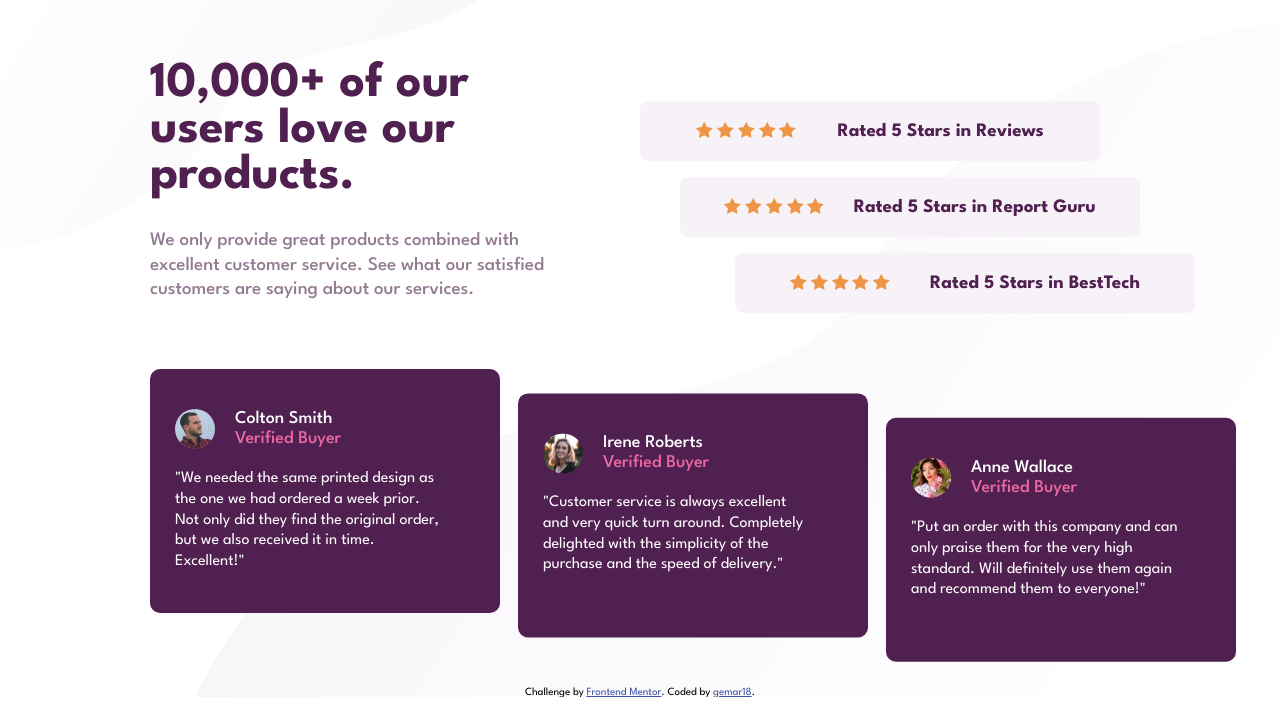
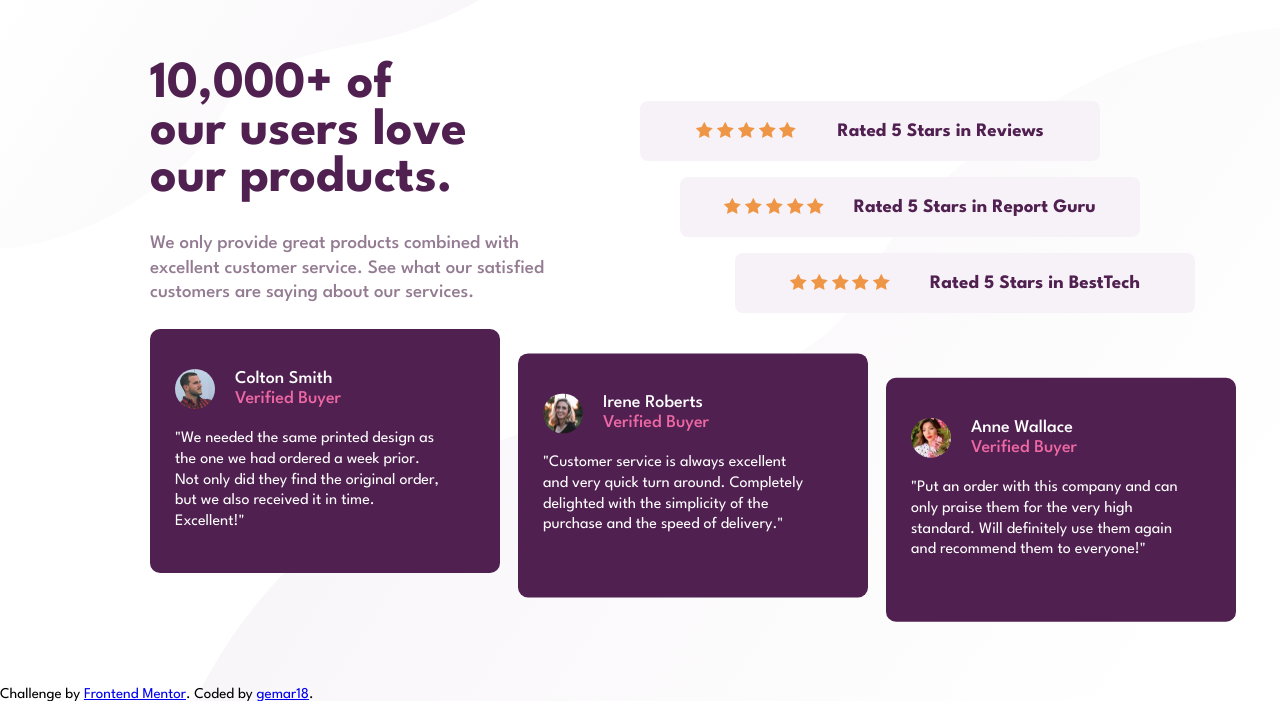
Before and after one commit to gemar18/social-proof-section-master, a plain HTML site: page index.html in a window 1280 px wide. Shown: the part 113-814 px from the top of the page. Drawn offline with Linux system fonts and the light colour scheme.

Commit message:
change h1

```diff
--- a/style.css
+++ b/style.css
@@ -33,7 +33,7 @@ main {
 .one-container {
     display: grid;
     grid-template-columns: 1fr 1fr;
-    margin: 100px auto;
+    margin: 60px auto;
     max-width: 100%;
 }
 
@@ -44,7 +44,7 @@ main {
 .intro h1 {
     font-weight: 700;
     max-width: 325px;
-    font-size: 50px;
+    font-size: 52px;
     color: var(--Magenta);
 }
 
@@ -137,15 +137,4 @@ main {
     width: 270px;
     margin-top: 20px;
     line-height: 1.3em;
-    font-size: 16px;
-}
-
-.attribution {
-
-    font-size: 11px;
-    text-align: center;
-}
-
-.attribution a {
-    color: hsl(228, 45%, 44%);
-}
+    font-size: 16px;}
```
